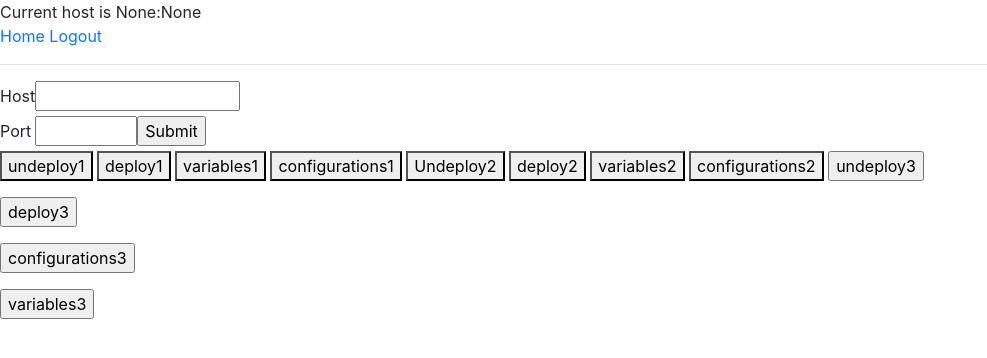
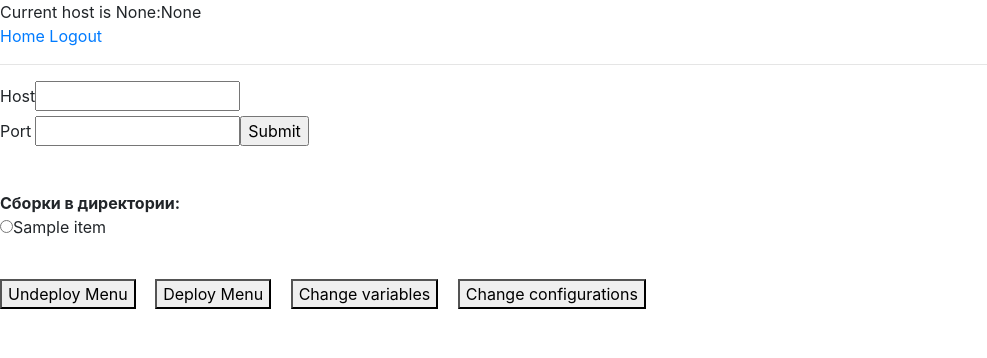
Before and after one commit to seven2221/deployer, a Flask app: template app/templates/index.html in a window 1280 px wide. Shown: the top 358 px of the page, without its empty margins (0-987 px from the left). Run offline with Flask 2, Linux system fonts and the light colour scheme; the template is opened without the code that fills it: most values are stand-ins (such as "Sample title", 1, 10 or a date in 2020); form fields are guessed from the names that the template uses; parts of the project's set-up code (start-up, migrations or seed data) failed here and were passed over; some libraries are stand-ins or nearby versions.

Commit message:
изменил главную страницу

```diff
--- a/app/config.py
+++ b/app/config.py
@@ -3,6 +3,9 @@ import os
 
 
 class Config(object):
+
+    host = "10.127.242.196"
+
     SECRET_KEY = os.environ.get('SECRET_KEY') or 'glassfish123'
 
     GFcomponents = ['sun-bpel-engine', 'sun-http-binding', 'sun-jms-binding', 'sun-database-binding', 'sun-file-binding', 'sun-ftp-binding', 'sun-scheduler-binding']
--- a/app/routes.py
+++ b/app/routes.py
@@ -13,11 +13,13 @@ from werkzeug.urls import url_parse
 @app.route('/index', methods=['GET', 'POST'])
 @login_required
 def index():
+    current_url = "http://" + Config.host + ":5000/index"
+    sborki = file_operations.match_selection(Config.path, "*zip")
     form = HostForm()
     if form.validate_on_submit():
         session['host'] = form.host.data
         session['port'] = form.port.data
-    return render_template('index.html', form=form, title='Home')
+    return render_template('index.html', form=form, title='Home', current_url=current_url, sborki=sborki)
 
 
 @app.route('/login', methods=['GET', 'POST'])
--- a/app/templates/index.html
+++ b/app/templates/index.html
@@ -1,11 +1,9 @@
 {% extends "base.html" %}
 
 {% block content %}
-    <form action="http://10.127.242.208:5000/index" method="post">
-        <body>
+    <form action={{ current_url }} method="post">
         {{ form.hidden_tag() }}
         <div style="display: table">
-
             <div style="display: table-row">
                 <span style="display: table-cell; margin-right: 15px">{{ form.host.label }}</span>
                 {{ form.host(size=15) }}
@@ -13,72 +11,27 @@
                     <span style="color: red;">[{{ error }}]</span>
                 {% endfor %}
             </div>
-
             <div style="display: table-row">
                 <span style="display: table-cell; margin-right: 15px">{{ form.port.label }}</span>
-                    {{ form.port(size=5) }}
+                {{ form.port(size=15) }}
                 {% for error in form.port.errors %}
                     <span style="color: red;">[{{ error }}]</span>
                 {% endfor %}
-                    {{ form.submit() }}
+                <span style="display: table-cell; margin-right: 15px">{{ form.submit() }}</span>
+{#                {{ form.submit() }}#}
             </div>
-
         </div>
-
-{#            <form>#}
-{#                <a href="{{ url_for('variables') }}">variables</a>#}
-{#                <a href="{{ url_for('configurations') }}">configurations</a>#}
-{#                <a href="{{ url_for('deploy') }}">deploy</a>#}
-{#                <a href="{{ url_for('undeploy') }}">undeploy</a>#}
-{#            </form>#}
-
-            <button onclick="window.location.href='{{ url_for('undeploy') }}'">undeploy1</button>
-            <button onclick="window.location.href='{{ url_for('deploy') }}'">deploy1</button>
-            <button onclick="window.location.href='{{ url_for('variables') }}'">variables1</button>
-            <button onclick="window.location.href='{{ url_for('configurations') }}'">configurations1</button>
-
-            <button id="undeploy">Undeploy2</button>
-                <script type="text/javascript">
-                    document.getElementById("undeploy").onclick = function ()
-                    {location.href = "{{ url_for('undeploy') }}";};
-                </script>
-
-            <button id="undeploy">deploy2</button>
-                <script type="text/javascript">
-                    document.getElementById("deploy").onclick = function ()
-                    {location.href = "{{ url_for('deploy') }}";};
-                </script>
-
-            <button id="undeploy">variables2</button>
-                <script type="text/javascript">
-                    document.getElementById("variables").onclick = function ()
-                    {location.href = "{{ url_for('variables') }}";};
-                </script>
-
-            <button id="undeploy">configurations2</button>
-                <script type="text/javascript">
-                    document.getElementById("configurations").onclick = function ()
-                    {location.href = "{{ url_for('configurations') }}";};
-                </script>
-
-
-
-            <form action={{ url_for('undeploy') }}>
-                <input type="submit" value="undeploy3" />
     </form>
-
-            <form action='{{ url_for('deploy') }}'>
-                <input type="submit" value="deploy3" />
+    <Br>
+    <form>
+        <b>Сборки в директории:</b><Br>
+        {% for item in sborki %}
+        <input type="radio" name="sborka">{{ item }}<Br>
+        {% endfor %}
     </form>
-
-            <form action='{{ url_for('configurations') }}'>
-                <input type="submit" value="configurations3" />
-            </form>
-
-            <form action='{{ url_for('variables') }}'>
-                <input type="submit" value="variables3" />
-            </form>
-
-        </body>
-    </form>
+    <Br>
+        <button style="display: table-cell; margin-right: 15px" onclick="window.location.href='{{ url_for('undeploy') }}'">Undeploy Menu</button>
+        <button style="display: table-cell; margin-right: 15px" onclick="window.location.href='{{ url_for('deploy') }}'">Deploy Menu</button>
+        <button style="display: table-cell; margin-right: 15px" onclick="window.location.href='{{ url_for('variables') }}'">Change variables</button>
+        <button style="display: table-cell; margin-right: 15px" onclick="window.location.href='{{ url_for('configurations') }}'">Change configurations</button>
 {% endblock %}
--- a/app/templates/undeploy.html
+++ b/app/templates/undeploy.html
@@ -2,7 +2,7 @@
 
 {% block content %}
     <form>
-        <b>Service-Assemblies:</b><Br>
+        <b>Service-Assemblies ({{ session.get('host') }}):</b><Br>
         {% for SA in SAs %}
         <input type="radio" name="sborka">{{ SA }}<Br>
         {% endfor %}
--- a/app/templates/variables.html
+++ b/app/templates/variables.html
@@ -2,7 +2,7 @@
 
 {% block content %}
     <table border="1">
-        <caption>Новые переменные ({{ host }})</caption>
+        <caption>Новые переменные ({{ session.get('host') }})</caption>
         <tr>
             <th>Имя</th>
             <th>Компонент</th>
--- a/deployer.py
+++ b/deployer.py
@@ -1,7 +1,8 @@
 # -*- coding: utf-8 -*-
 from app import app
+from app.config import Config
 
-app.run(host='10.127.242.208')
+app.run(host=Config.host)
 
 
 # from app import app, db
```
Lines whose indentation alone changed are shown as unchanged.
